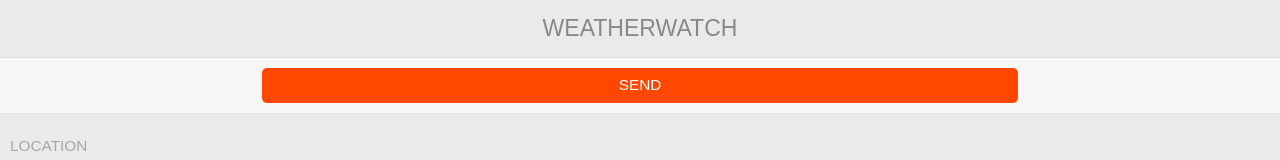
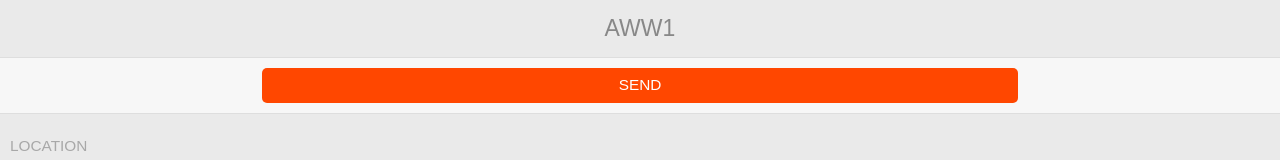
Before and after one commit to pbhgl/aww1, a website: page settings_m.html in a window 1280 px wide. Shown: the top 160 px of the page. Drawn offline with Linux system fonts and the light colour scheme.

Commit message:
Update settings_m.html

```diff
--- a/settings_m.html
+++ b/settings_m.html
@@ -13,7 +13,7 @@
   <div class="item-container">
     <div class='header'>
       <div class='left'>
-        <h1 class='title'>WeatherWatch</h1>
+        <h1 class='title'>AWW1</h1>
       </div>
     </div>
   </div>
```
